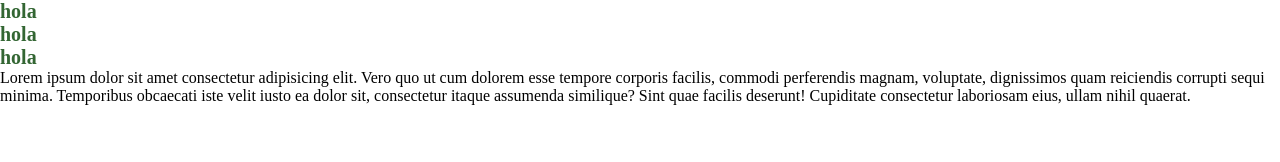
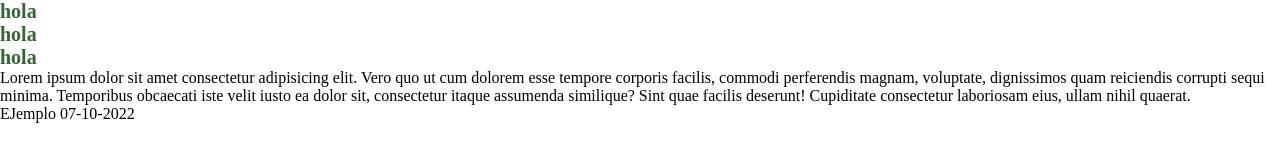
Before and after one commit to jcpv2808/pry2, a plain HTML site: page index.html in a window 1280 px wide. Drawn offline with Linux system fonts and the light colour scheme; a script that the page names is missing.

Commit message:
añadido p ejemplo - master

```diff
--- a/index.html
+++ b/index.html
@@ -12,6 +12,7 @@
     <h1>hola</h1>
     <h1>hola</h1>
     <p>Lorem ipsum dolor sit amet consectetur adipisicing elit. Vero quo ut cum dolorem esse tempore corporis facilis, commodi perferendis magnam, voluptate, dignissimos quam reiciendis corrupti sequi minima. Temporibus obcaecati iste velit iusto ea dolor sit, consectetur itaque assumenda similique? Sint quae facilis deserunt! Cupiditate consectetur laboriosam eius, ullam nihil quaerat.</p>
+    <p>EJemplo 07-10-2022</p>
     <script src="js/funciones"></script>
 </body>
 </html>
```
